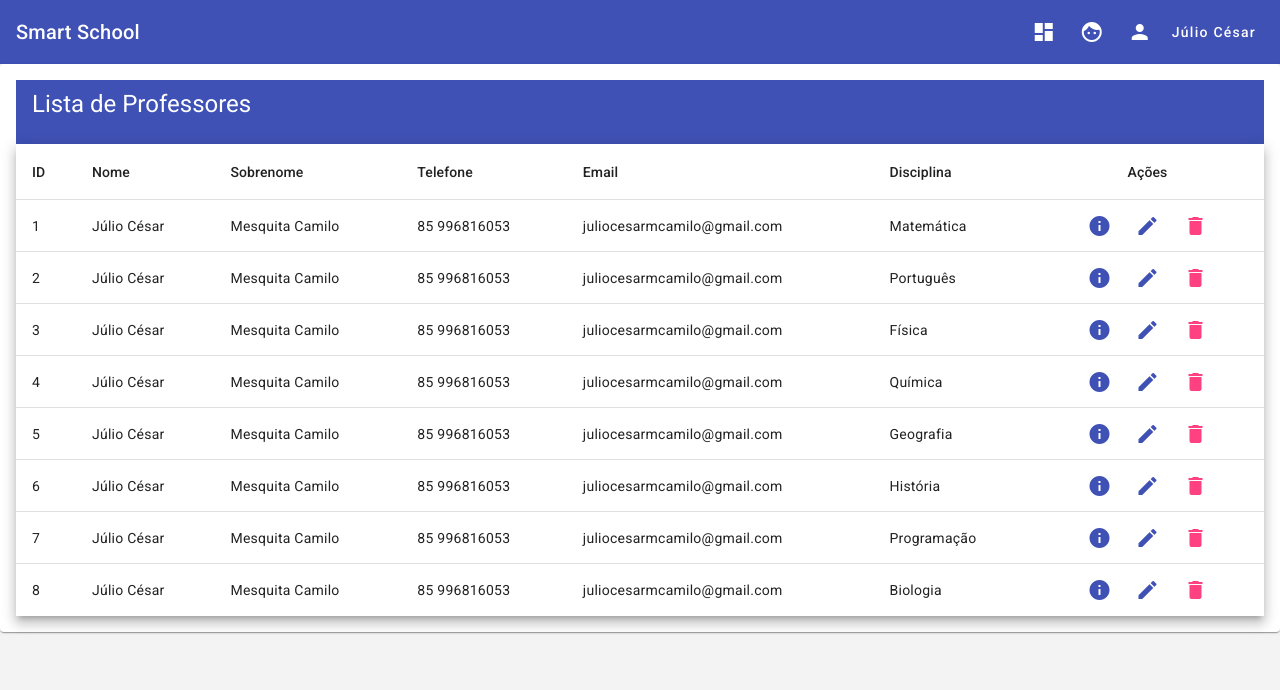
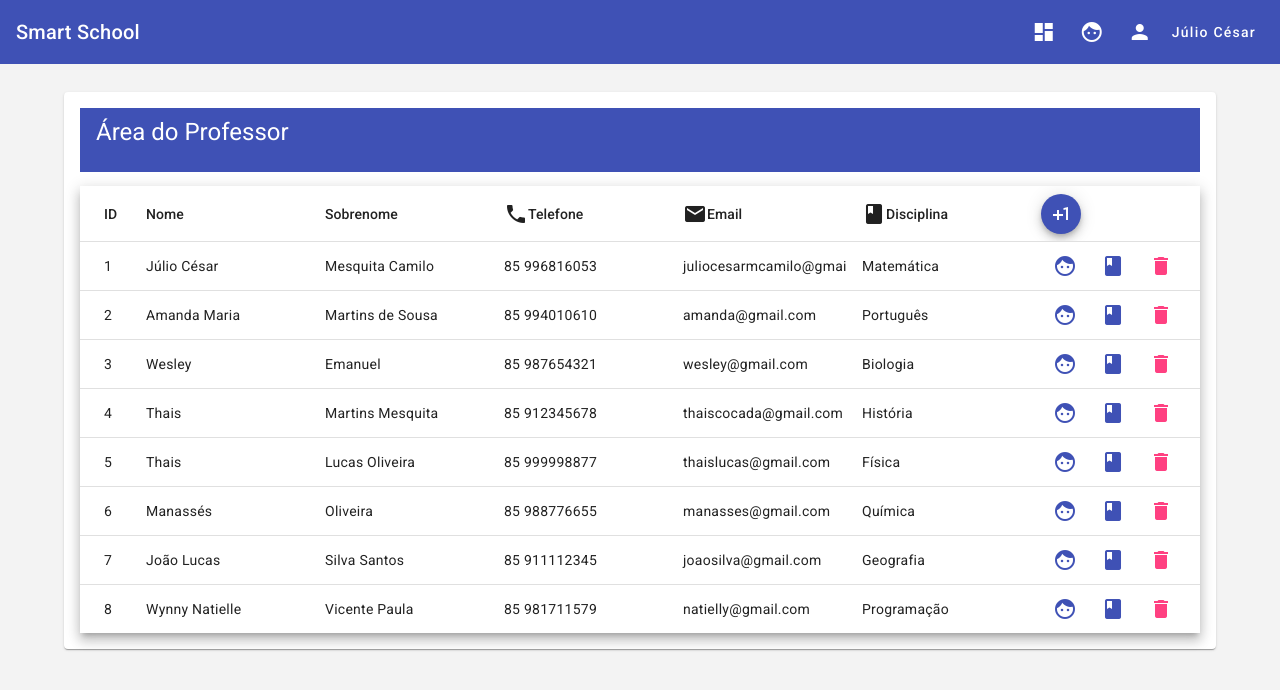
Before and after one commit to devjuliomesquita/SmartSchool, an Angular app in the folder SmartSchool-frontend/: page /professores in a window 1280 px wide. Shown: the top 690 px of the page. Built offline with nearby package versions, Linux system fonts and the light colour scheme.

Commit message:
Criado a tela de professores
Criado os Service, caminho do moock

```diff
--- a/SmartSchool-frontend/src/app/professores/professores.component.css
+++ b/SmartSchool-frontend/src/app/professores/professores.component.css
@@ -1,3 +1,55 @@
-.mat-column-acao {
+mat-card{
+  max-width: 90%;
+  margin: 2em auto;
   text-align: center;
 }
+mat-table{
+  margin-top: 1em;
+  overflow: auto;
+  max-height: 600px;
+}
+.mat-column-Id {
+  flex: 0 0 50px;
+  width: 30px;
+  text-align: center;
+}
+.mat-column-acao {
+  flex: 0 0 175px;
+  width: 30px;
+  text-align: center;
+}
+.mat-mdc-row .mat-mdc-cell {
+  cursor: pointer;
+}
+.mat-mdc-row:hover .mat-mdc-cell {
+  background-color: rgb(211, 204, 204);
+  font-weight:400 ;
+}
+.example-form {
+  min-width: 150px;
+  max-width: 500px;
+  width: 100%;
+}
+.example-full-width {
+  width: 100%;
+}
+.spiner{
+  padding: 25px;
+  display: flex;
+  justify-content: center;
+  align-items: center;
+  background: rgba(0, 0, 0, 0.15);
+}
+.btn-margem{
+  margin-left: 5px;
+}
+.form-detalhes{
+  margin-right: 2em;
+}
+.form-header{
+  display: flex;
+  margin-top: 1em;
+  margin-bottom: 1em;
+  align-items: center;
+  justify-content: space-between;
+}
--- a/SmartSchool-frontend/src/app/professores/professores.component.html
+++ b/SmartSchool-frontend/src/app/professores/professores.component.html
@@ -1,69 +1,195 @@
 <mat-card>
   <mat-card-header>
     <mat-toolbar color="primary">
-      <span><app-titulo [titulo]="titulo"></app-titulo></span>
+      <mat-card-title
+        ><app-titulo [titulo]="titulo"></app-titulo
+      ></mat-card-title>
     </mat-toolbar>
   </mat-card-header>
 
-  <mat-card-content>
+  <mat-card-content fxFlexFill>
+    <div *ngIf="professorSelecionado" fxFlex="40" class="form-detalhes">
+      <div class="form-header">
+        <h2>Cód. prof. selecionado: ID {{ professorSelecionado.Id }}°</h2>
 
-    <table mat-table [dataSource]="professores" class="mat-elevation-z8">
+        <button
+          mat-raised-button
+          color="warn"
+          (click)="ProfessorDeselecionado()"
+          fxLayout="row" fxLayoutAlign="end center"
+        >
+          Lista Professores
+        </button>
+      </div>
 
+
+
+      <form action="" class="example-form" [formGroup]="professorFormDetalhes">
+        <p>
+          <mat-form-field appearance="outline" class="example-full-width">
+            <mat-label>Nome</mat-label>
+            <input
+              matInput
+              placeholder="Nome do Professor"
+              formControlName="nome"
+            />
+            <mat-icon matSuffix>sentiment_very_satisfied</mat-icon>
+            <mat-hint>Nome do Professor</mat-hint>
+          </mat-form-field>
+        </p>
+        <p>
+          <mat-form-field appearance="outline" class="example-full-width">
+            <mat-label>Sobrenome</mat-label>
+            <input
+              matInput
+              placeholder="Sobrenome do Professor"
+              formControlName="sobrenome"
+            />
+            <mat-icon matSuffix>sentiment_very_satisfied</mat-icon>
+            <mat-hint>Sobrenome do Professor</mat-hint>
+          </mat-form-field>
+        </p>
+        <p>
+          <mat-form-field appearance="outline" class="example-full-width">
+            <mat-label>Telefone</mat-label>
+            <input
+              matInput
+              placeholder="Telefone do Professor"
+              formControlName="telefone"
+            />
+            <mat-icon matSuffix>phone</mat-icon>
+            <mat-hint>Telefone do Professor</mat-hint>
+          </mat-form-field>
+        </p>
+        <p>
+          <mat-form-field appearance="outline" class="example-full-width">
+            <mat-label>E-mail</mat-label>
+            <input
+              matInput
+              placeholder="E-mail do Professor"
+              formControlName="email"
+            />
+            <mat-icon matSuffix>email</mat-icon>
+            <mat-hint>E-mail do Professor</mat-hint>
+          </mat-form-field>
+        </p>
+        <p>
+          <mat-form-field appearance="outline" class="example-full-width">
+            <mat-label>Disciplina</mat-label>
+            <input
+              matInput
+              placeholder="Disciplina do Professor"
+              formControlName="disciplina"
+            />
+            <mat-icon matSuffix>book</mat-icon>
+            <mat-hint>Disciplinado Professor</mat-hint>
+          </mat-form-field>
+        </p>
+
+      </form>
+      <div>
+        <mat-card-actions align="end">
+          <button
+            mat-raised-button
+            color="primary"
+            [disabled]="!professorFormDetalhes.valid"
+            class="btn-margem"
+          >
+            Salvar
+          </button>
+          <button mat-raised-button color="accent" class="btn-margem">Editar</button>
+          <button mat-raised-button color="warn" class="btn-margem">Desativar</button>
+        </mat-card-actions>
+      </div>
+    </div>
+
+    <div fxFlex *ngIf="_professor | async as professor; else load">
+      <mat-table  [dataSource]="professor" class="mat-elevation-z8" >
         <!-- Id Column -->
-      <ng-container matColumnDef="Id">
-        <th mat-header-cell *matHeaderCellDef> ID </th>
-        <td mat-cell *matCellDef="let professor"> {{professor.Id}} </td>
+        <ng-container matColumnDef="Id" >
+          <mat-header-cell  *matHeaderCellDef >ID</mat-header-cell>
+          <mat-cell  *matCellDef="let professor">{{ professor.Id }}</mat-cell>
         </ng-container>
 
         <!-- Nome Column -->
         <ng-container matColumnDef="nome">
-        <th mat-header-cell *matHeaderCellDef> Nome </th>
-        <td mat-cell *matCellDef="let professor"> {{professor.nome}} </td>
+          <mat-header-cell  *matHeaderCellDef>Nome</mat-header-cell>
+          <mat-cell  *matCellDef="let professor">{{ professor.nome }}</mat-cell>
         </ng-container>
 
         <!-- Sobrenome Column -->
         <ng-container matColumnDef="sobrenome">
-        <th mat-header-cell *matHeaderCellDef> Sobrenome </th>
-        <td mat-cell *matCellDef="let professor"> {{professor.sobrenome}} </td>
+          <mat-header-cell  *matHeaderCellDef>Sobrenome</mat-header-cell>
+          <mat-cell  *matCellDef="let professor">{{ professor.sobrenome }}</mat-cell>
         </ng-container>
 
         <!-- Telefone Column -->
         <ng-container matColumnDef="telefone">
-        <th mat-header-cell *matHeaderCellDef> Telefone </th>
-        <td mat-cell *matCellDef="let professor"> {{professor.telefone}} </td>
+          <mat-header-cell  *matHeaderCellDef><mat-icon>phone</mat-icon> Telefone</mat-header-cell>
+          <mat-cell *matCellDef="let professor">
+            {{ professor.telefone }}
+
+          </mat-cell>
         </ng-container>
 
         <!-- Email Column -->
         <ng-container matColumnDef="email">
-        <th mat-header-cell *matHeaderCellDef> Email </th>
-        <td mat-cell *matCellDef="let professor"> {{professor.email}} </td>
+          <mat-header-cell  *matHeaderCellDef><mat-icon>email</mat-icon>Email</mat-header-cell>
+          <mat-cell *matCellDef="let professor">
+            {{ professor.email }}
+
+          </mat-cell>
         </ng-container>
 
         <!-- Disciplina Column -->
         <ng-container matColumnDef="disciplina">
-        <th mat-header-cell *matHeaderCellDef> Disciplina </th>
-        <td mat-cell *matCellDef="let professor"> {{professor.disciplina}} </td>
+          <mat-header-cell  *matHeaderCellDef><mat-icon>book</mat-icon>Disciplina</mat-header-cell>
+          <mat-cell *matCellDef="let professor">
+            {{ professor.disciplina }}
+
+          </mat-cell>
         </ng-container>
 
         <!-- Açoes Column -->
-      <ng-container matColumnDef="acao">
-        <th mat-header-cell *matHeaderCellDef> Ações </th>
-        <td mat-cell *matCellDef="let professor">
-          <button mat-icon-button color="primary" matTooltip="Informações">
-            <mat-icon>info</mat-icon>
+        <ng-container matColumnDef="acao" >
+          <mat-header-cell *matHeaderCellDef >
+            <button
+              mat-mini-fab
+              color="primary"
+              aria-label="Adicionar mais Professores"
+              matTooltip="Adicionar Professores"
+              (click)="onAdd()"
+
+            >
+              <mat-icon>plus_one</mat-icon>
             </button>
-          <button mat-icon-button color="primary" matTooltip="Editar">
-            <mat-icon>edit</mat-icon>
+          </mat-header-cell>
+          <mat-cell *matCellDef="let aluno" >
+            <button mat-icon-button color="primary" matTooltip="Professores">
+              <mat-icon>face</mat-icon>
             </button>
-          <button mat-icon-button color="accent" matTooltip="Excluir">
+            <button mat-icon-button color="primary" matTooltip="Disciplinas">
+              <mat-icon>book</mat-icon>
+            </button>
+            <button mat-icon-button color="accent" matTooltip="Desabilitar">
               <mat-icon>delete</mat-icon>
             </button>
-        </td>
+          </mat-cell>
         </ng-container>
 
-      <tr mat-header-row *matHeaderRowDef="displayedColumns"></tr>
-      <tr mat-row *matRowDef="let row; columns: displayedColumns;"></tr>
+        <mat-header-row  *matHeaderRowDef="displayedColumns"></mat-header-row >
+        <mat-row
 
-    </table>
+          (click)="ProfessorSelecionado(row)"
+          *matRowDef="let row; columns: displayedColumns"
+        ></mat-row>
+      </mat-table>
+    </div>
+
+    <ng-template #load>
+      <div class="spiner">
+        <mat-spinner></mat-spinner>
+      </div>
+    </ng-template>
   </mat-card-content>
 </mat-card>
--- a/SmartSchool-frontend/src/app/professores/professores.component.ts
+++ b/SmartSchool-frontend/src/app/professores/professores.component.ts
@@ -1,5 +1,11 @@
 import { Component, OnInit } from '@angular/core';
 import { Professor } from './model/professor';
+import { FormBuilder, FormGroup, Validators } from '@angular/forms';
+import { Observable, catchError, of } from 'rxjs';
+import { ProfessorService } from './service/professor.service';
+import { MatDialog } from '@angular/material/dialog';
+import { ActivatedRoute, Router } from '@angular/router';
+import { ErrorDialogComponent } from '../error-dialog/error-dialog.component';
 
 @Component({
   selector: 'app-professores',
@@ -7,24 +13,57 @@ import { Professor } from './model/professor';
   styleUrls: ['./professores.component.css']
 })
 export class ProfessoresComponent implements OnInit {
-  public titulo:string = 'Lista de Professores';
-
-  public professores: Professor[] = [
-    {Id: 1, nome: "Júlio César", sobrenome: "Mesquita Camilo", telefone: "85 996816053", email: "juliocesarmcamilo@gmail.com", disciplina: "Matemática" },
-    {Id: 2, nome: "Júlio César", sobrenome: "Mesquita Camilo", telefone: "85 996816053", email: "juliocesarmcamilo@gmail.com", disciplina: "Português" },
-    {Id: 3, nome: "Júlio César", sobrenome: "Mesquita Camilo", telefone: "85 996816053", email: "juliocesarmcamilo@gmail.com", disciplina: "Física" },
-    {Id: 4, nome: "Júlio César", sobrenome: "Mesquita Camilo", telefone: "85 996816053", email: "juliocesarmcamilo@gmail.com", disciplina: "Química" },
-    {Id: 5, nome: "Júlio César", sobrenome: "Mesquita Camilo", telefone: "85 996816053", email: "juliocesarmcamilo@gmail.com", disciplina: "Geografia" },
-    {Id: 6, nome: "Júlio César", sobrenome: "Mesquita Camilo", telefone: "85 996816053", email: "juliocesarmcamilo@gmail.com", disciplina: "História" },
-    {Id: 7, nome: "Júlio César", sobrenome: "Mesquita Camilo", telefone: "85 996816053", email: "juliocesarmcamilo@gmail.com", disciplina: "Programação" },
-    {Id: 8, nome: "Júlio César", sobrenome: "Mesquita Camilo", telefone: "85 996816053", email: "juliocesarmcamilo@gmail.com", disciplina: "Biologia" },
-  ];
-
+  public professorFormDetalhes!: FormGroup;
+  public titulo:string = 'Área do Professor';
+  public _professor: Observable<Professor[]>;
+  public professorSelecionado?:Professor;
   displayedColumns = ['Id', 'nome', 'sobrenome', 'telefone', 'email', 'disciplina', 'acao'];
 
-  constructor() { }
+
+  constructor(
+    private fb: FormBuilder,
+    private professorService: ProfessorService,
+    public dialog: MatDialog,
+    private router: Router,
+    private route: ActivatedRoute
+    ) {
+    this.CriarFormulario();
+    this._professor = this.professorService.ProfessorList().pipe(
+      catchError((error) => {
+        this.onError('Erro ao carregar os alunos.');
+        return of([]);
+      })
+    );
+  }
 
   ngOnInit() {
   }
 
+  ProfessorSelecionado(professor: Professor){
+    this.professorSelecionado = professor;
+    this.professorFormDetalhes.patchValue(professor);
+    this.displayedColumns = ['Id', 'nome', 'sobrenome', 'telefone'];
+  }
+  ProfessorDeselecionado():void{
+    this.professorSelecionado = undefined;
+    this.displayedColumns.push('email', 'disciplina', 'acao');
+  }
+  CriarFormulario(){
+    this.professorFormDetalhes = this.fb.group({
+      nome: ['', Validators.required],
+      sobrenome: ['', Validators.required],
+      telefone: ['', Validators.required],
+      email: ['', Validators.required],
+      disciplina: ['', Validators.required],
+    });
+  }
+  onError(errorMsg: string) {
+    this.dialog.open(ErrorDialogComponent, {
+      data: errorMsg,
+    });
+  }
+  onAdd() {
+    this.router.navigate(['form'], { relativeTo: this.route });
+    // console.log('teste');
+  }
 }
--- /dev/null
+++ b/SmartSchool-frontend/src/app/professores/service/professor.service.ts
@@ -0,0 +1,22 @@
+import { HttpClient } from '@angular/common/http';
+import { Injectable } from '@angular/core';
+import { Professor } from '../model/professor';
+import { delay, first, tap } from 'rxjs';
+
+@Injectable({
+  providedIn: 'root'
+})
+export class ProfessorService {
+  private readonly API = './assets/professores.json';
+
+constructor(private httCliente: HttpClient) { }
+
+ProfessorList(){
+  return this.httCliente.get<Professor[]>(this.API)
+  .pipe(
+    first(),
+    delay(0),
+    tap(professores => console.log(professores))
+  );
+};
+}
```
Also changed, not shown: 1 other file (tests, documents, lock files or other folders). Lines whose indentation alone changed are shown as unchanged.
